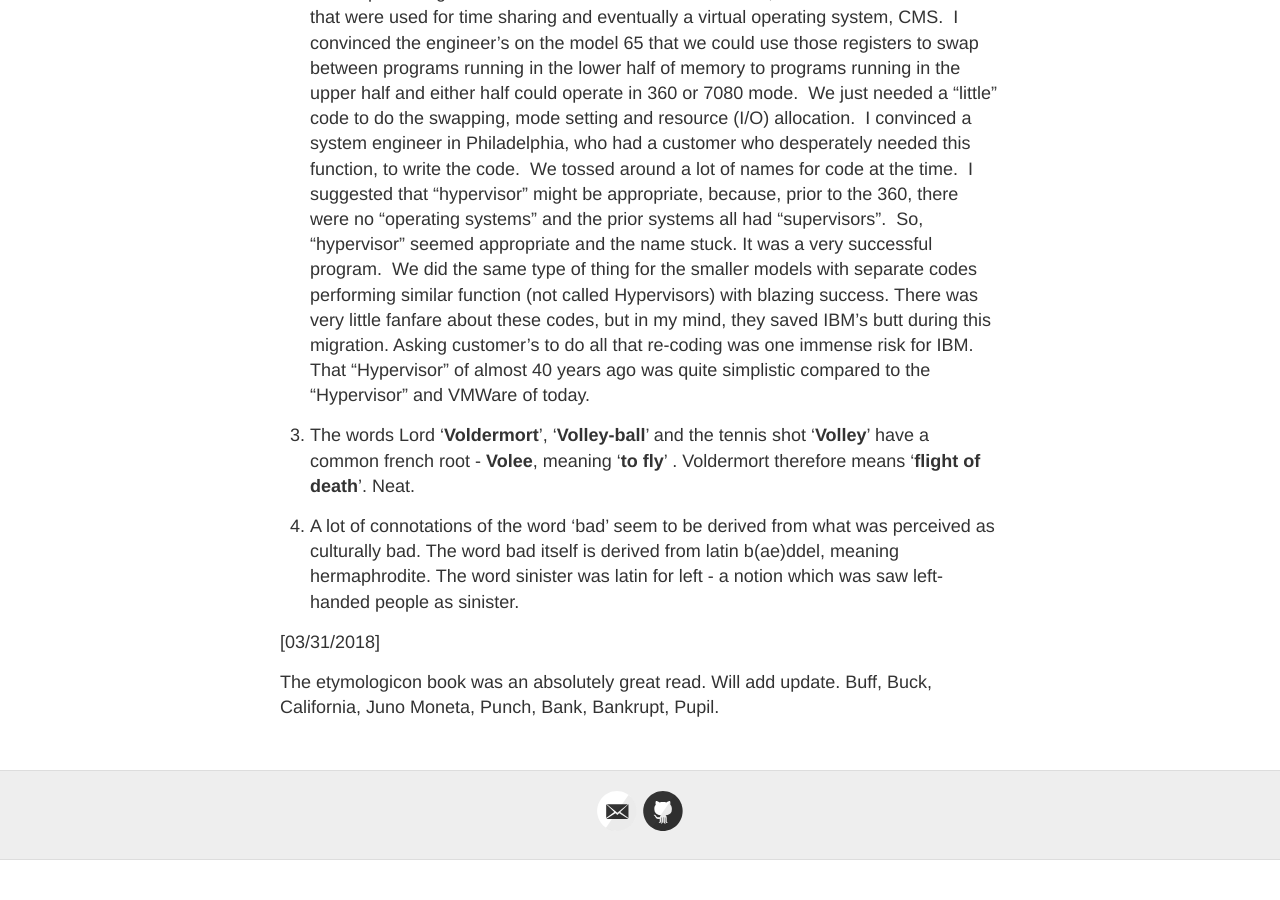
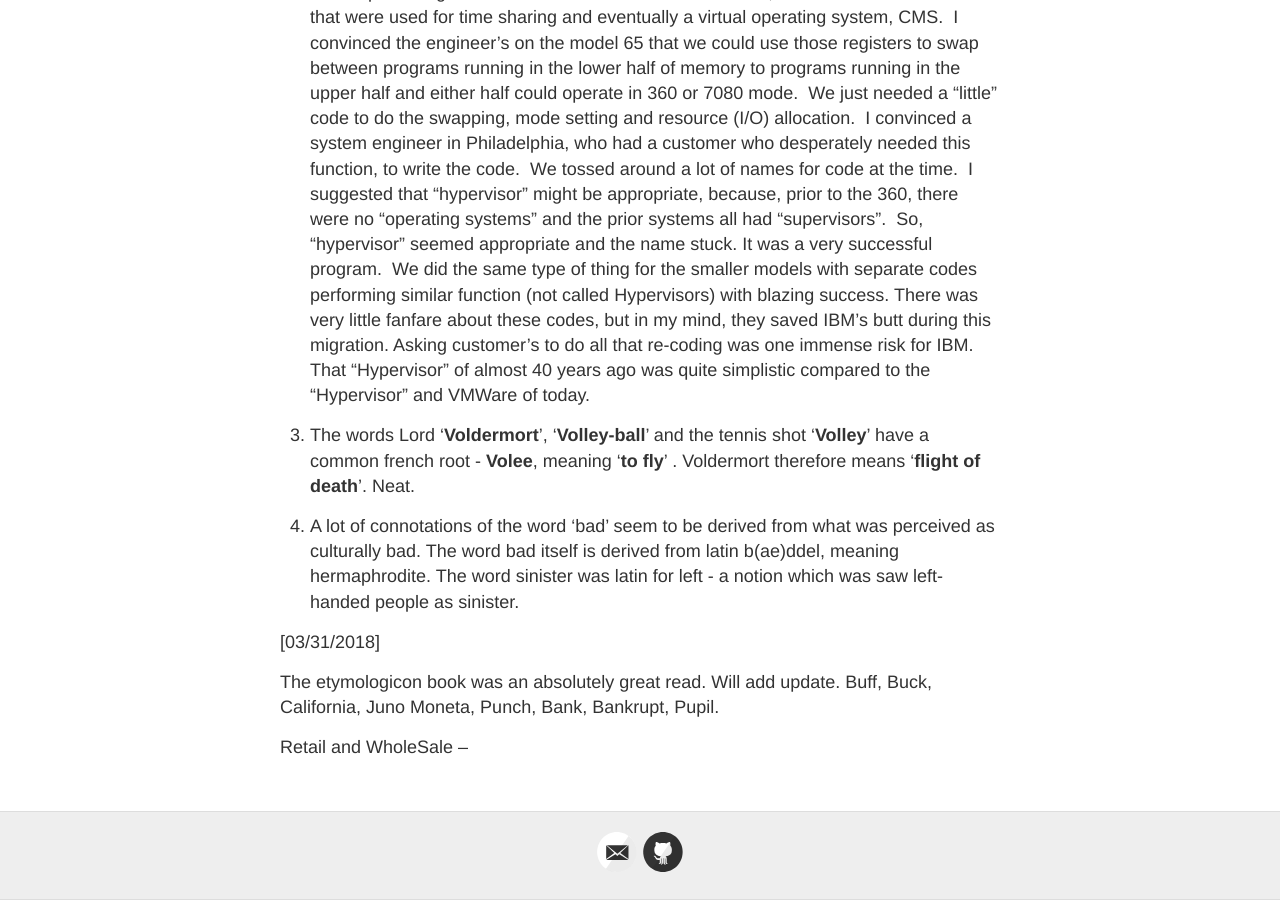
Before and after one commit to kvsrh/kvsrh.github.io.old, a Jekyll site: the page built from etymology.md, in a window 1280 px wide and 900 px high, scrolled down 1236 px. Built offline with Jekyll 4.4.1, drawn with Linux system fonts in a browser that asks for light colours; before the commit the page ends 2096 px from its top, so only the background shows below that.

Commit message:
Update etymology.md

```diff
--- a/etymology.md
+++ b/etymology.md
@@ -21,3 +21,5 @@ It turned out that there were some special registers on the model 65 that were i
 [03/31/2018]
 
 The etymologicon book was an absolutely great read. Will add update. Buff, Buck, California, Juno Moneta, Punch, Bank, Bankrupt, Pupil.
+
+Retail and WholeSale --
```
